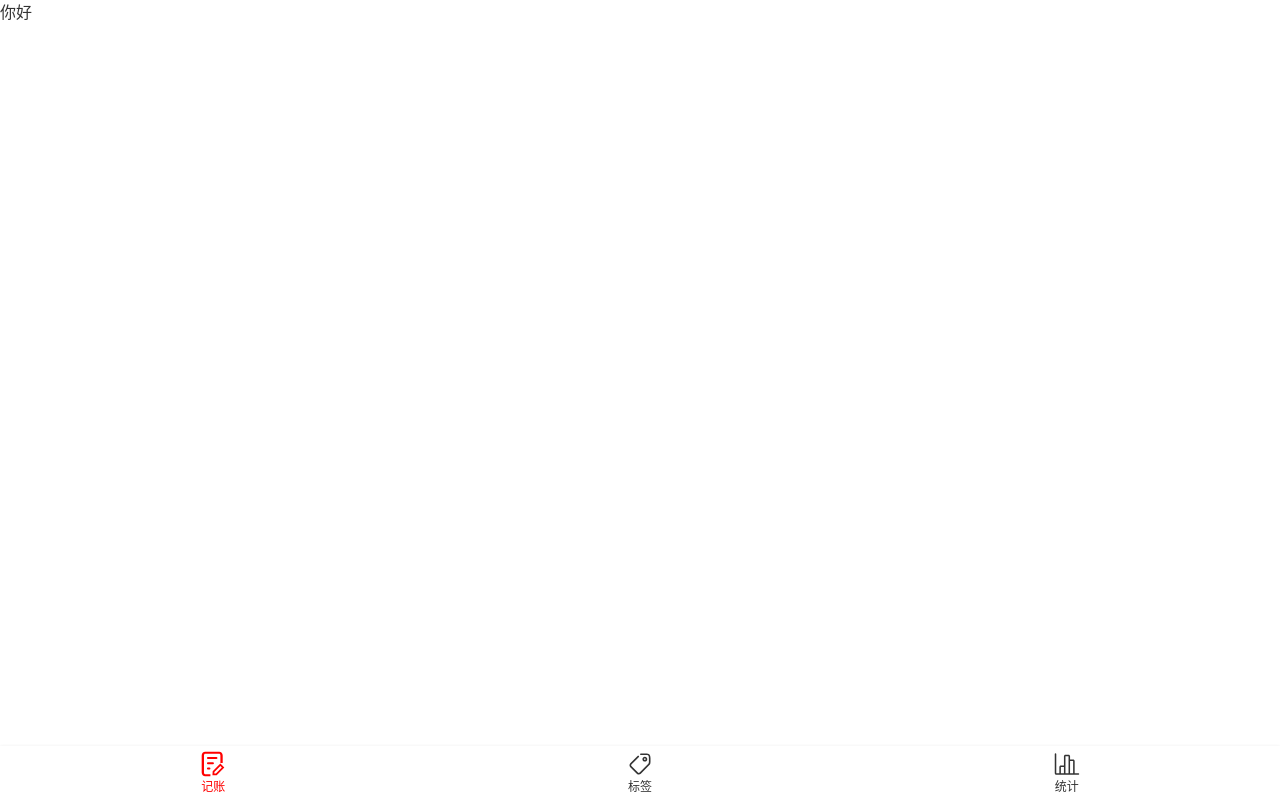
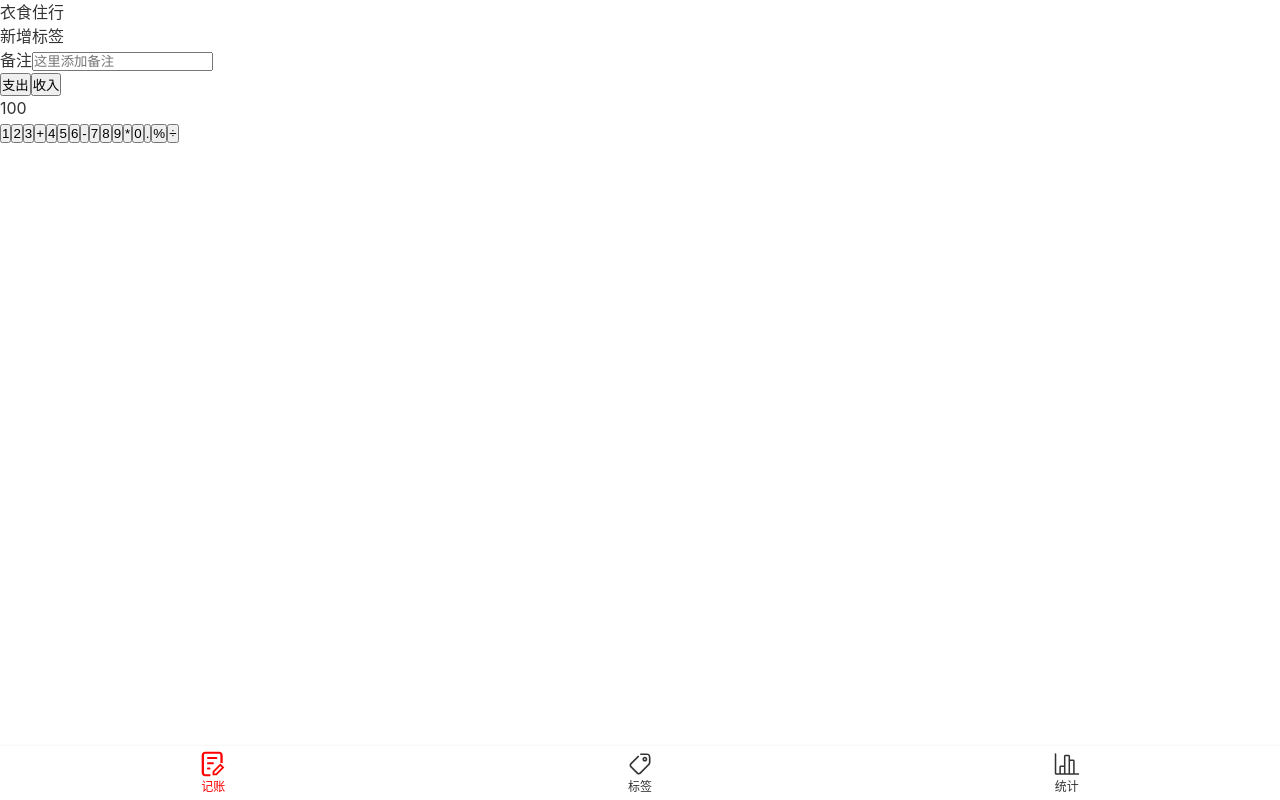
Before and after one commit to ertigers/HuHuLog-vue, a Vue app: page /#/money in a window 1280 px wide. Built offline with nearby package versions, Linux system fonts and the light colour scheme.

Commit message:
页面html

```diff
--- a/src/views/money/index.vue
+++ b/src/views/money/index.vue
@@ -1,17 +1,43 @@
 <template>
   <div>
     <Layout>
-      <p>你好</p>
+      <div class="tags">
+        <ul class="tags-list">
+          <span>衣</span>
+          <span>食</span>
+          <span>住</span>
+          <span>行</span>
+        </ul>
+        <div class="tag-add">新增标签</div>
+      </div>
+      <div class="note">
+        <label class="note-label">
+          <span>备注</span>
+          <input type="text" placeholder="这里添加备注" />
+        </label>
+      </div>
+      <div class="type">
+        <button class="selected">支出</button>
+        <button>收入</button>
+      </div>
+      <div class="pad-wrapper">
+        <div class="number">100</div>
+        <div class="buttons">
+          <button>1</button><button>2</button><button>3</button><button>+</button
+          ><button>4</button><button>5</button><button>6</button><button>-</button
+          ><button>7</button><button>8</button><button>9</button><button>*</button
+          ><button>0</button><button>.</button><button>%</button><button>÷</button>
+        </div>
+      </div>
     </Layout>
   </div>
 </template>
 
 <script lang="ts">
 export default {
-  name:'Money'
-}
+  name: "Money",
+};
 </script>
 
 <style lang="scss" scoped>
-
 </style>
```
